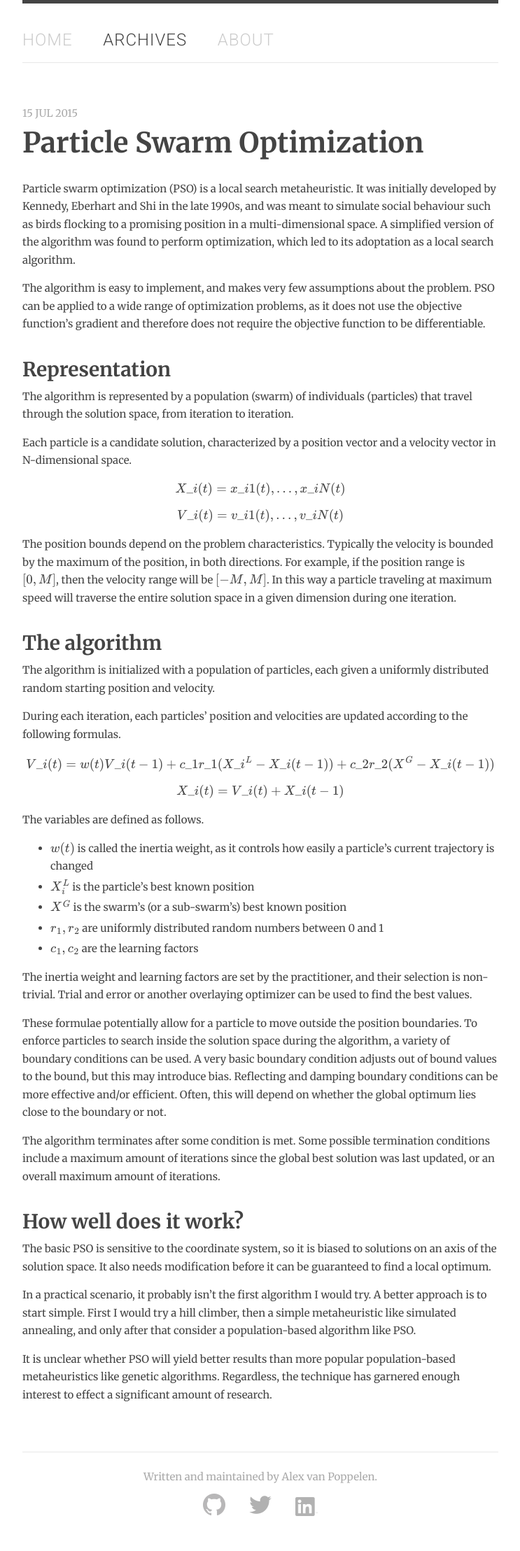
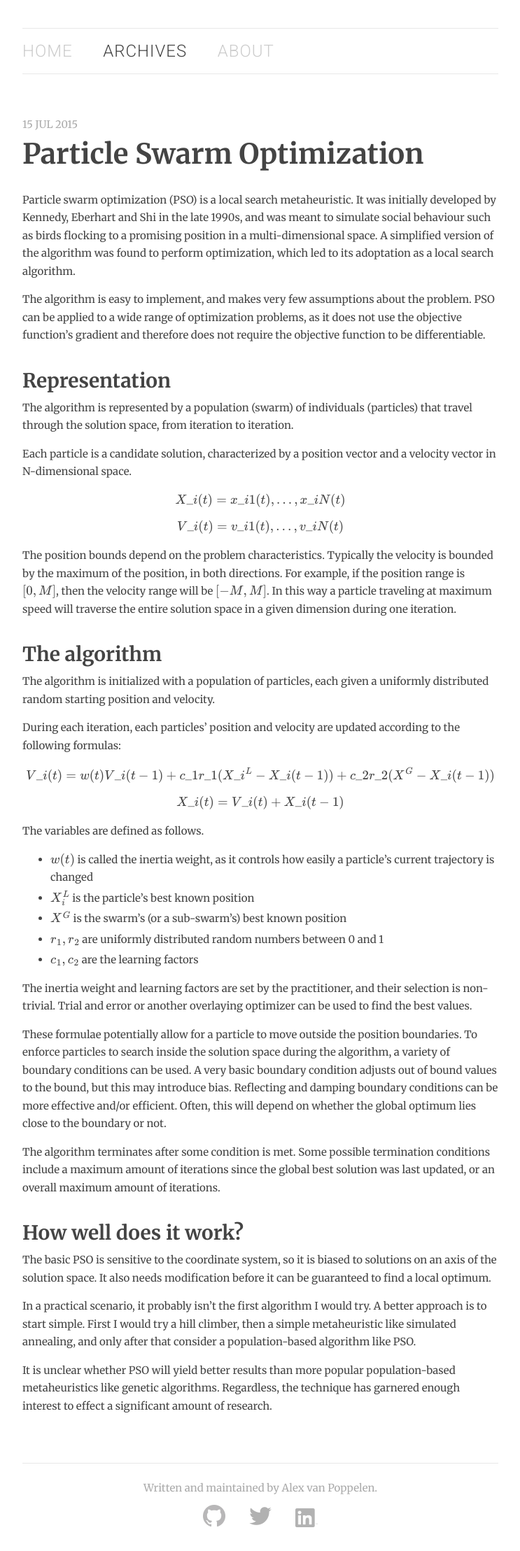
Before and after one commit to avanpo/avanpo.github.io, a Jekyll site: the page built from _posts/2015-07-15-particle-swarm-optimization.md, in a window 1280 px wide. Shown: the whole page at 70% size, without its empty margins (268-1011 px from the left). Built offline with Jekyll 4.4.1, drawn with Linux system fonts in a browser that asks for light colours; Markdown is read by kramdown in place of the engine named in the settings; formulas are drawn with MathJax 3.

Commit message:
some fixes

```diff
--- a/_posts/2015-07-15-particle-swarm-optimization.md
+++ b/_posts/2015-07-15-particle-swarm-optimization.md
@@ -23,7 +23,7 @@ The position bounds depend on the problem characteristics. Typically the velocit
 
 The algorithm is initialized with a population of particles, each given a uniformly distributed random starting position and velocity.
 
-During each iteration, each particles' position and velocities are updated according to the following formulas.
+During each iteration, each particles' position and velocity are updated according to the following formulas:
 
 $$ V\_i(t) = w(t) V\_i(t-1) + c\_1 r\_1 (X\_i^L - X\_i(t-1)) + c\_2 r\_2 (X^G - X\_i(t-1)) $$
 
--- a/css/default.css
+++ b/css/default.css
@@ -72,9 +72,9 @@ div.content h1 a:hover {
 
 nav {
   width: 680px;
-  margin: 0 auto 20px auto;
-  padding: 40px 0 20px 0;
-  border-top: 5px solid #444;
+  margin: 40px auto 20px auto;
+  padding: 20px 0 20px 0;
+  border-top: 1px solid #e8e8e8;
   border-bottom: 1px solid #e8e8e8;
 }
 
```
